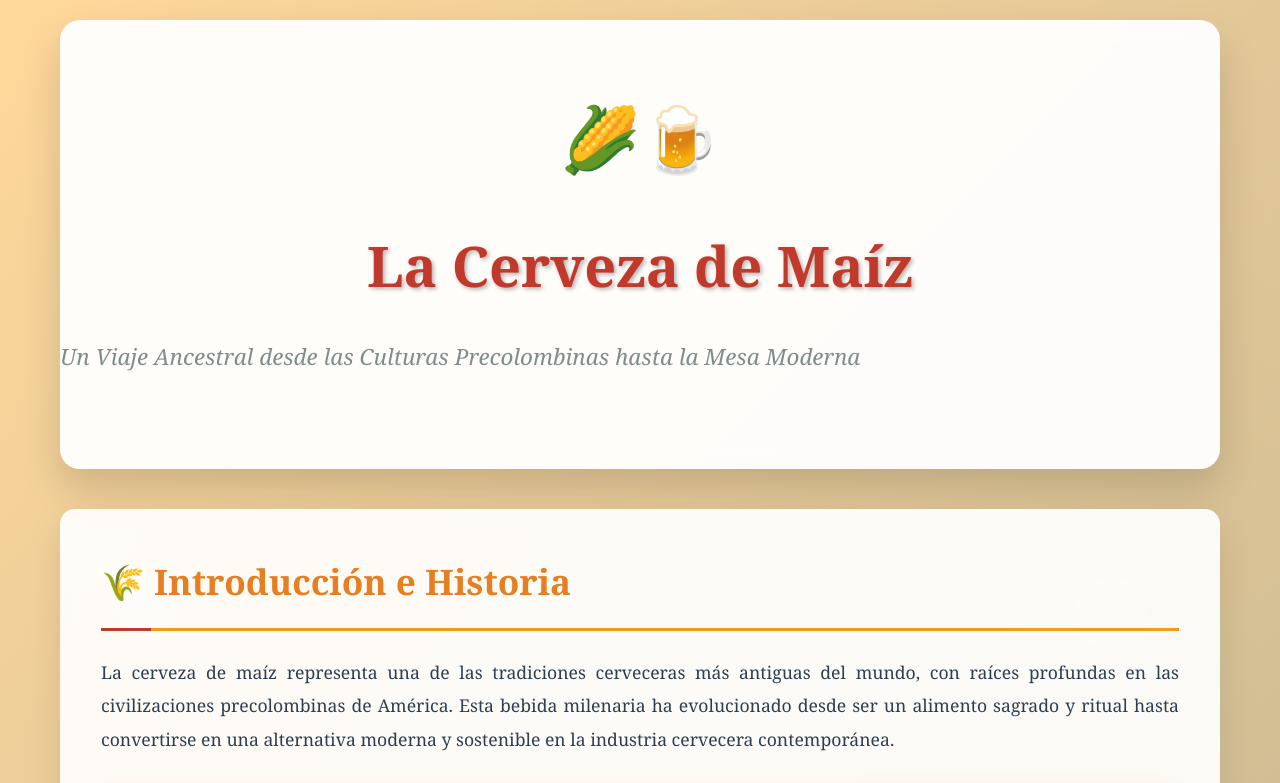
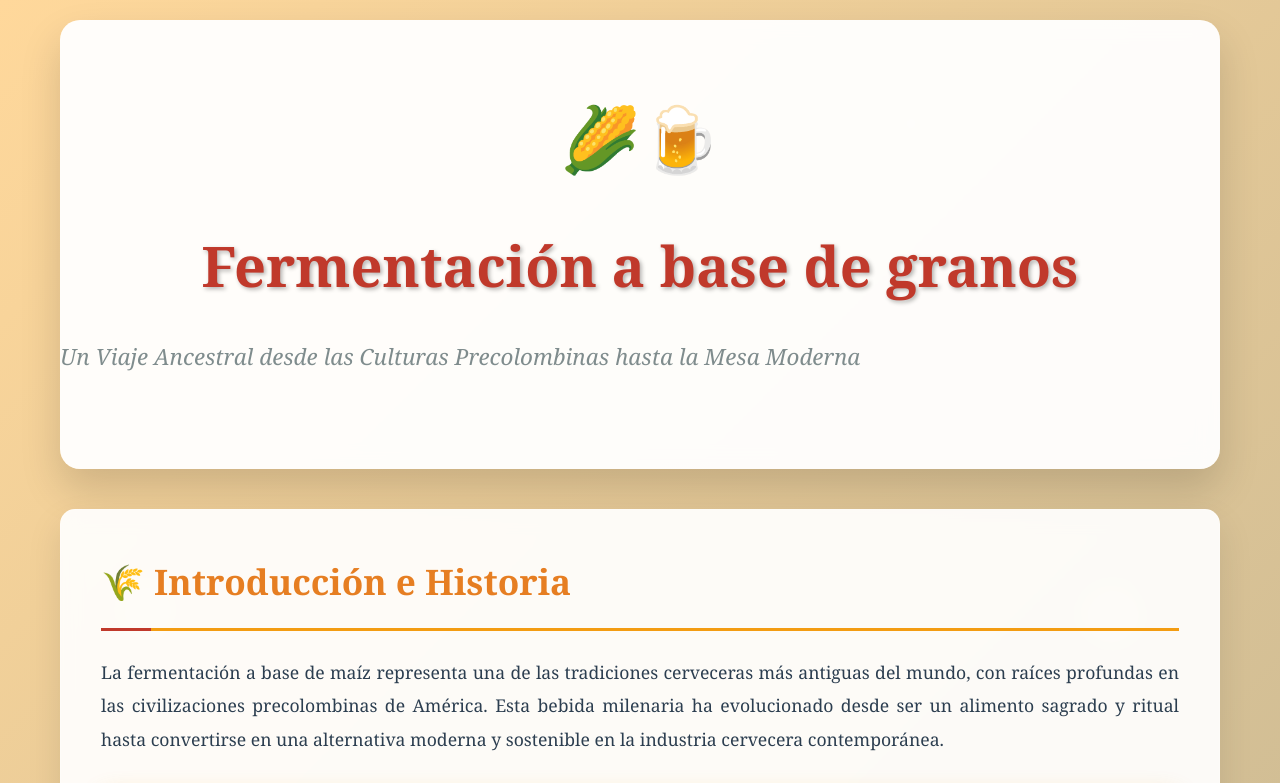
Before and after one commit to jhono5736-beep/jhon57.io, a plain HTML site: page index.html in a window 1280 px wide. Shown: the top 783 px of the page. Drawn offline with Linux system fonts and the light colour scheme.

Commit message:
Update index.html

```diff
--- a/index.html
+++ b/index.html
@@ -3,7 +3,7 @@
 <head>
     <meta charset="UTF-8">
     <meta name="viewport" content="width=device-width, initial-scale=1.0">
-    <title>La Cerveza de Maíz: Historia, Proceso y Cultura</title>
+    <title>Fermentación a base de granos: Historia, Proceso y Cultura</title>
      <link rel="stylesheet" href="styles.css">
 </head>
 <body>
@@ -18,13 +18,13 @@
     <div class="container">
         <header>
             <div class="beer-icon">🌽🍺</div>
-            <h1>La Cerveza de Maíz</h1>
+            <h1>Fermentación a base de granos</h1>
             <p class="subtitle">Un Viaje Ancestral desde las Culturas Precolombinas hasta la Mesa Moderna</p>
         </header>
 
         <section class="section">
             <h2>🌾 Introducción e Historia</h2>
-            <p>La cerveza de maíz representa una de las tradiciones cerveceras más antiguas del mundo, con raíces profundas en las civilizaciones precolombinas de América. Esta bebida milenaria ha evolucionado desde ser un alimento sagrado y ritual hasta convertirse en una alternativa moderna y sostenible en la industria cervecera contemporánea.</p>
+            <p>La fermentación a base de maíz representa una de las tradiciones cerveceras más antiguas del mundo, con raíces profundas en las civilizaciones precolombinas de América. Esta bebida milenaria ha evolucionado desde ser un alimento sagrado y ritual hasta convertirse en una alternativa moderna y sostenible en la industria cervecera contemporánea.</p>
 
             <div class="highlight">
                 <strong>Dato Fascinante:</strong> Los pueblos originarios de América Central y del Sur han elaborado cerveza de maíz durante más de 9,000 años, utilizando técnicas de fermentación que se han transmitido de generación en generación.
@@ -369,4 +369,5 @@
         </footer>
     </div>
 </body>
+
 </html>
```
